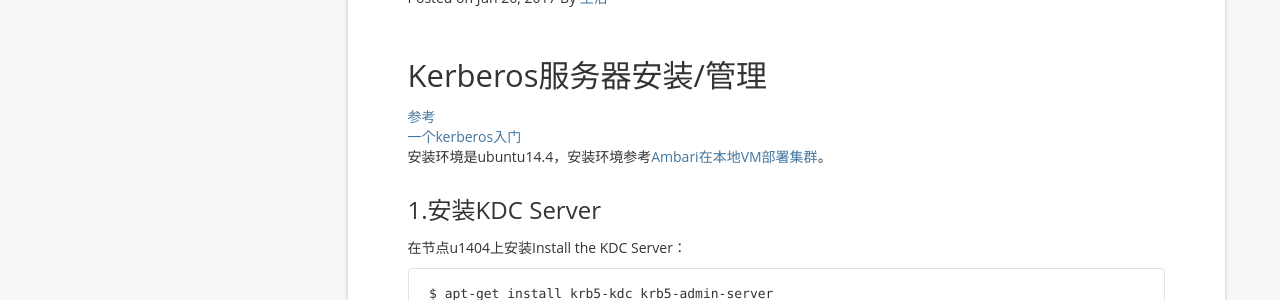
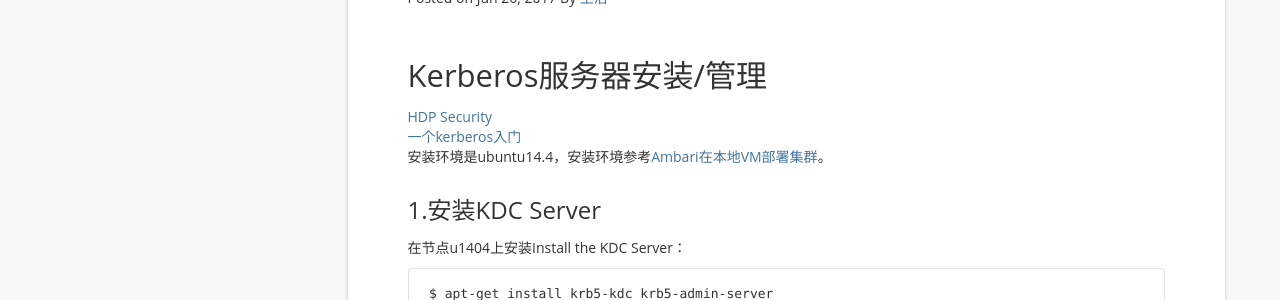
Before and after one commit to zhanglan/blog-1, a Jekyll site: the page built from _posts/2017-6-26-Kerberos管理(admin).md, in a window 1280 px wide and 900 px high. Shown: the part 387-687 px from the top of the window. Built offline with Jekyll 4.4.1, drawn with Linux system fonts in a browser that asks for light colours; nearby versions of some CDN libraries; comment, search, counter and statistics services are not loaded.

Commit message:
Update 2017-6-26-Kerberos管理(admin).md

```diff
--- a/_posts/2017-6-26-Kerberos管理(admin).md
+++ b/_posts/2017-6-26-Kerberos管理(admin).md
@@ -6,7 +6,7 @@ categories: security
 tag: security kerberos
 ---
 ## Kerberos服务器安装/管理
-[参考](https://docs.hortonworks.com/HDPDocuments/HDP2/HDP-2.6.0/bk_security/content/_kerberos_overview.html)
+[HDP Security](https://docs.hortonworks.com/HDPDocuments/HDP2/HDP-2.6.0/bk_security/content/_kerberos_overview.html)
 [一个kerberos入门](https://steveloughran.gitbooks.io/kerberos_and_hadoop/content/)
 安装环境是ubuntu14.4，安装环境参考[Ambari在本地VM部署集群](https://imaidata.github.io/blog/2017/06/26/Ambari%E5%9C%A8%E6%9C%AC%E5%9C%B0VM%E9%83%A8%E7%BD%B2%E9%9B%86%E7%BE%A4/)。
 
```
